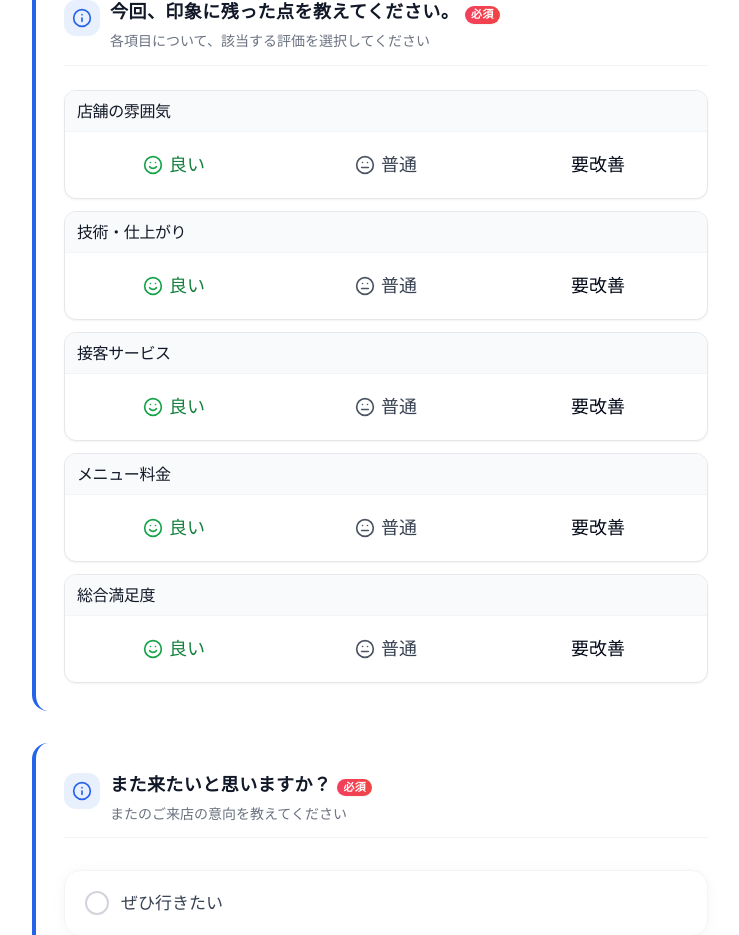
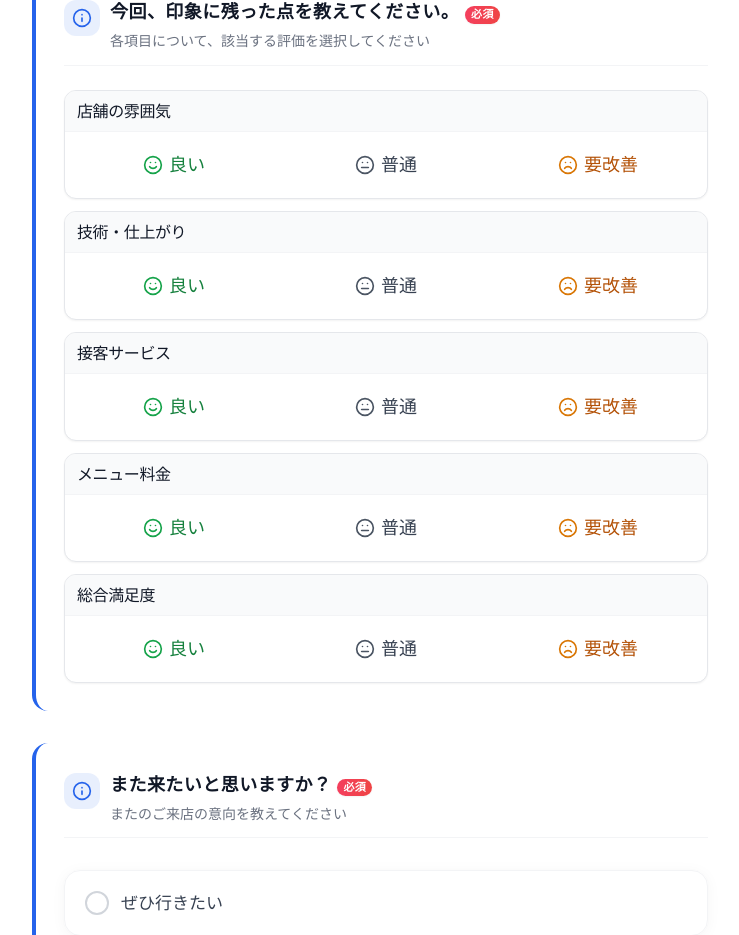
Before and after one commit to Okusan11/c-links-survey, a React (Create React App) app: page /new-customer in a window 1280 px wide. Shown: the part 1116-2051 px from the top of the page, without its empty margins (256-995 px from the left). Built offline with nearby package versions, Linux system fonts and the light colour scheme.

Commit message:
要改善に修正

```diff
--- a/src/components/NewCustomerSurvey.tsx
+++ b/src/components/NewCustomerSurvey.tsx
@@ -387,16 +387,16 @@ const NewCustomerSurvey: React.FC = () => {
                                 "text-sm sm:text-lg font-medium border border-transparent min-h-[40px] sm:min-h-[44px]",
                                 isSelected && rating === "良い" && "bg-green-500 text-white",
                                 isSelected && rating === "普通" && "bg-gray-500 text-white",
-                                isSelected && rating === "改善が必要" && "bg-amber-500 text-white",
+                                isSelected && rating === "要改善" && "bg-amber-500 text-white",
                                 !isSelected && rating === "良い" && "text-green-700 hover:bg-green-50",
                                 !isSelected && rating === "普通" && "text-gray-700 hover:bg-gray-50",
-                                !isSelected && rating === "改善が必要" && "text-amber-700 hover:bg-amber-50"
+                                !isSelected && rating === "要改善" && "text-amber-700 hover:bg-amber-50"
                               )}
                             >
                               {/* 表情アイコン（常に横並び） */}
                               {rating === "良い" && <Smile className={cn("h-4 w-4 sm:h-5 sm:w-5", isSelected ? "text-white" : "text-green-600")} />}
                               {rating === "普通" && <Meh className={cn("h-4 w-4 sm:h-5 sm:w-5", isSelected ? "text-white" : "text-gray-600")} />}
-                              {rating === "改善が必要" && <Frown className={cn("h-4 w-4 sm:h-5 sm:w-5", isSelected ? "text-white" : "text-amber-600")} />}
+                              {rating === "要改善" && <Frown className={cn("h-4 w-4 sm:h-5 sm:w-5", isSelected ? "text-white" : "text-amber-600")} />}
                               <span>{rating}</span>
                             </button>
                           );
```
